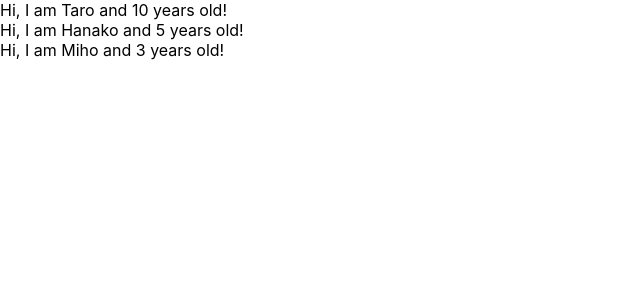
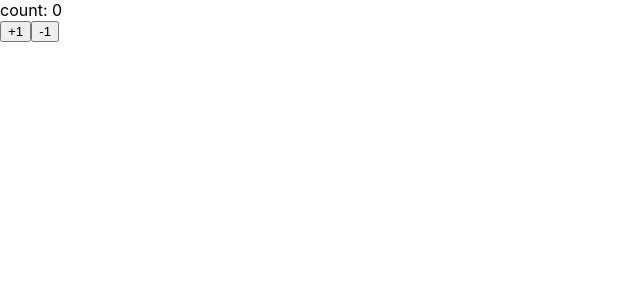
Before and after one commit to RyosK38/udemy-react-redux-crud-application, a React (Create React App) app: page / in a window 1280 px wide. Shown: the top 300 px of the page, without its empty margins (0-640 px from the left). Built offline with nearby package versions, Linux system fonts and the light colour scheme.

Commit message:
learn React state

```diff
--- a/src/App.js
+++ b/src/App.js
@@ -1,32 +1,29 @@
-import React from 'react'
-import PropTypes from 'prop-types'
-const App = () => {
-  const profiles = [
-    { name: 'Taro', age: 10 },
-    { name: 'Hanako', age: 5 },
-    { name: 'Miho', age: 3 }
-  ]
+import React, { Component } from 'react'
+const App = () => <Counter></Counter>
 
-  return (
-    <div>
-      {profiles.map((profile, index) => {
-        return <User name={profile.name} age={profile.age} key={index} />
-      })}
-    </div>
-  )
-}
+class Counter extends Component {
+  constructor(props) {
+    super(props)
+    this.state = { count: 0 }
+  }
 
-const User = props => {
-  return (
-    <div>
-      Hi, I am {props.name} and {props.age} years old!
-    </div>
-  )
-}
+  handlePlusButton = () => {
+    this.setState({ count: this.state.count + 1 })
+  }
 
-User.propTypes = {
-  name: PropTypes.string,
-  age: PropTypes.number.isRequired
+  handleMinusButton = () => {
+    this.setState({ count: this.state.count - 1 })
+  }
+
+  render() {
+    return (
+      <React.Fragment>
+        <div>count: {this.state.count}</div>
+        <button onClick={this.handlePlusButton}>+1</button>
+        <button onClick={this.handleMinusButton}> -1</button>
+      </React.Fragment>
+    )
+  }
 }
 
 export default App
```
